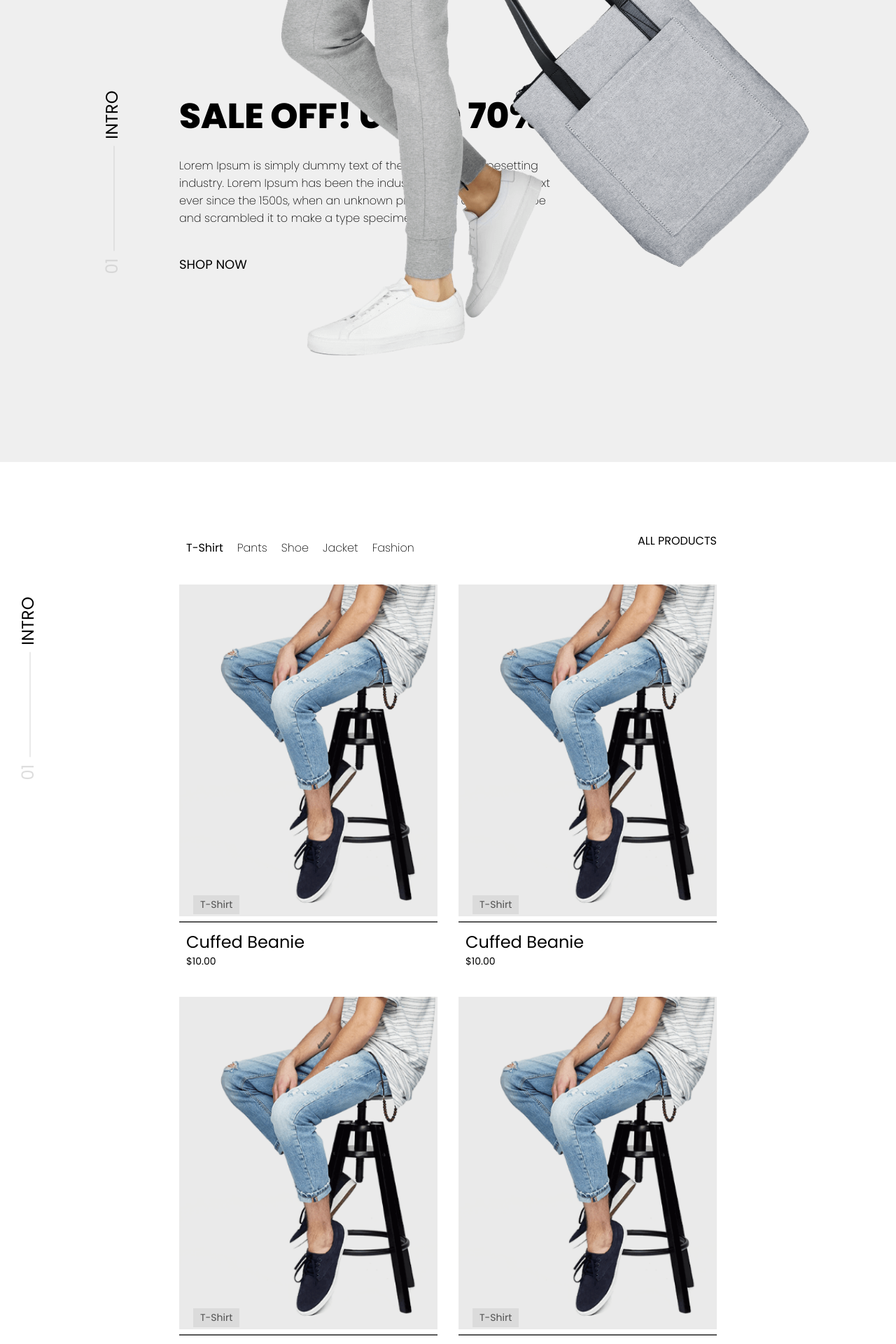
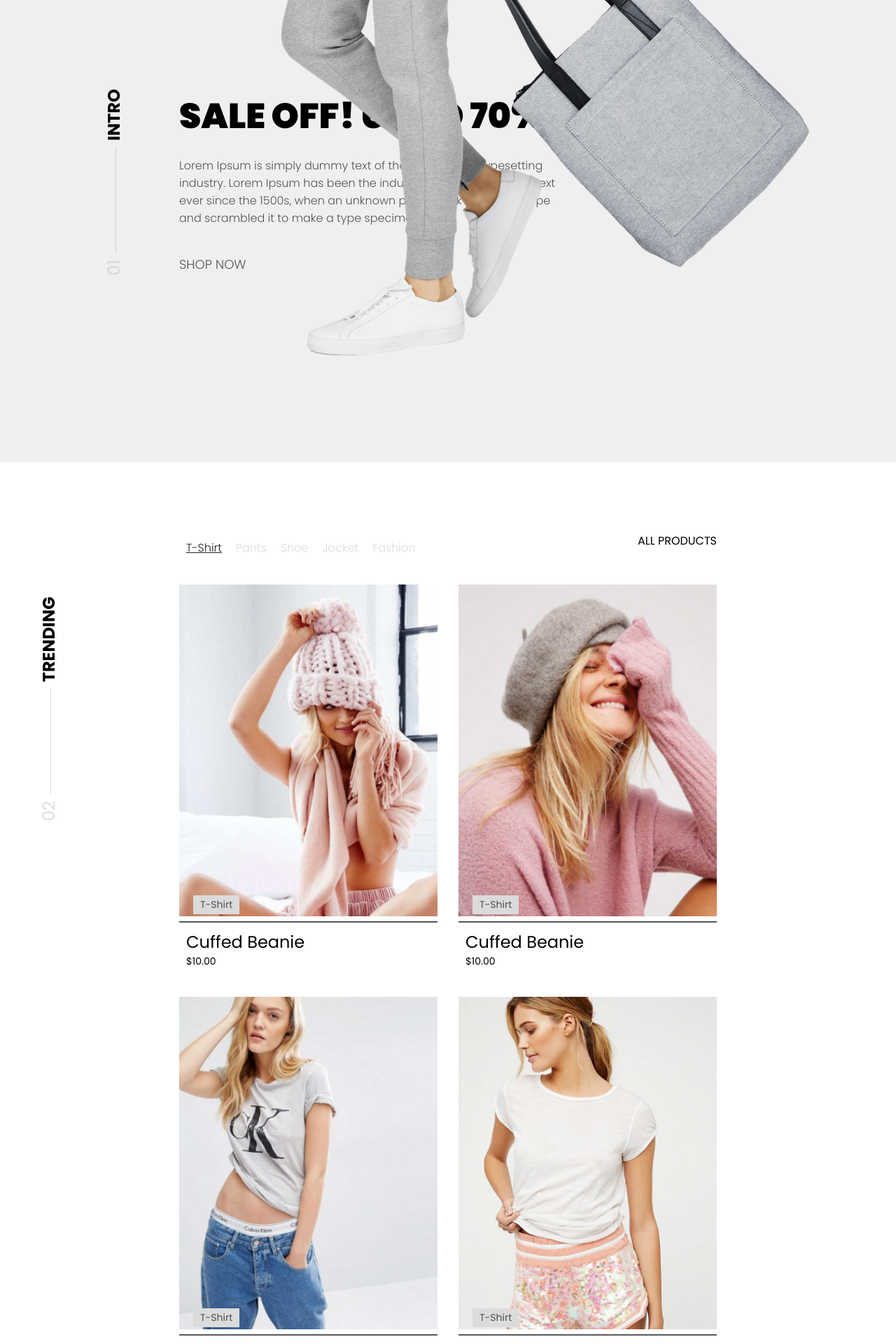
Before and after one commit to mucahidyazar/sello-project, a React (Create React App) app: page / in a window 1280 px wide. Shown: the part 200-2120 px from the top of the page at 70% size. Built offline with nearby package versions, Linux system fonts and the light colour scheme.

Commit message:
Edited some typography

```diff
--- a/public/index.html
+++ b/public/index.html
@@ -28,7 +28,7 @@
 
     <!--Google Font-->
     <link
-      href="https://fonts.googleapis.com/css?family=Poppins:200,400,600,800&display=swap"
+      href="https://fonts.googleapis.com/css?family=Poppins:300,400,700,900&display=swap"
       rel="stylesheet"
     />
 
--- a/src/components/Category/_Category.scss
+++ b/src/components/Category/_Category.scss
@@ -11,11 +11,11 @@
   }
 
   &__list {
-    font-weight: 200;
     color: $color-grey-1;
   }
 
   ul li {
     margin-bottom: 1rem;
+    font-weight: $font-light;
   }
 }
--- a/src/components/FeaturedItem/FeaturedItem.js
+++ b/src/components/FeaturedItem/FeaturedItem.js
@@ -1,6 +1,11 @@
 import React from "react";
 import Item from "./Item/Item";
 import FeaturedItemImage1 from "../../public/png/image1xxl4-420x540.png";
+import FeaturedItemImage2 from "../../public/png/Bobbi_Chunky_Pom_Beanie2-570x727.png";
+import FeaturedItemImage3 from "../../public/png/Bobbi_Chunky_Pom_Beanie-1.png";
+import FeaturedItemImage4 from "../../public/png/Bobbi_Chunky_Pom_Beanie-2.png";
+import FeaturedItemImage5 from "../../public/png/Bobbi_Chunky_Pom_Beanie-9.png";
+import FeaturedItemImage6 from "../../public/png/Bobbi_Chunky_Pom_Beanie-4.png";
 
 export default function FeaturedItem() {
   return (
@@ -12,11 +17,11 @@ export default function FeaturedItem() {
       <div className="container">
         <div className="featured-item__body">
           <Item image={FeaturedItemImage1} />
-          <Item image={FeaturedItemImage1} />
-          <Item image={FeaturedItemImage1} />
-          <Item image={FeaturedItemImage1} />
-          <Item image={FeaturedItemImage1} />
-          <Item image={FeaturedItemImage1} />
+          <Item image={FeaturedItemImage2} />
+          <Item image={FeaturedItemImage3} />
+          <Item image={FeaturedItemImage4} />
+          <Item image={FeaturedItemImage5} />
+          <Item image={FeaturedItemImage6} />
         </div>
       </div>
     </section>
--- a/src/components/FeaturedItem/_FeaturedItem.scss
+++ b/src/components/FeaturedItem/_FeaturedItem.scss
@@ -82,6 +82,7 @@
 
     &:last-child {
       text-transform: uppercase;
+      font-weight: $font-bold;
     }
 
     &:not(:last-child) {
--- a/src/components/Footer/_Footer.scss
+++ b/src/components/Footer/_Footer.scss
@@ -32,7 +32,7 @@
   }
 
   &__list {
-    font-weight: 200;
+    font-weight: $font-light;
     color: $color-grey-1;
   }
 
--- a/src/components/Header/_Header.scss
+++ b/src/components/Header/_Header.scss
@@ -12,16 +12,19 @@ header {
 
   &--title {
     margin-bottom: 2rem;
-    font-weight: 800;
+    font-weight: $font-black;
   }
 
   &--body {
     margin-bottom: 4rem;
-    font-weight: 200;
+    font-weight: $font-light;
+    color: $color-black-2;
   }
 
   &--button {
     font-size: 1.8rem;
+    color: $color-black-2;
+    font-weight: $font-light;
     text-transform: uppercase;
   }
 }
@@ -36,6 +39,7 @@ header {
 
     &:last-child {
       text-transform: uppercase;
+      font-weight: $font-bold;
     }
 
     &:not(:last-child) {
--- a/src/components/Nav/_Nav.scss
+++ b/src/components/Nav/_Nav.scss
@@ -32,10 +32,13 @@
 
   &--item {
     padding: 1rem;
+    font-weight: 200;
+    color: $color-light-1;
   }
 
-  &--item:not(:first-child) {
-    font-weight: 200;
+  &--item:first-child {
+    color: $color-black-1;
+    text-decoration: underline;
   }
 }
 
--- a/src/components/OurStory/OurStory.js
+++ b/src/components/OurStory/OurStory.js
@@ -1,6 +1,8 @@
 import React from "react";
 import Item from "./Item/Item";
-import ourStoryImage1 from "../../public/png/pampas-grass-1.png";
+import ourStoryImage1 from "../../public/png/pampas-grass-12-1.png";
+import ourStoryImage2 from "../../public/png/pampas-grass-1.png";
+import ourStoryImage3 from "../../public/png/7-Le-Fashion-Blog-A-Fashionable-Home-Minimal-Bright-Walk-In-Closet-Scandinavian-Minimal-Interior-Design-Drawers-Via-Stylizimo.png";
 
 export default function OurStory() {
   return (
@@ -12,8 +14,8 @@ export default function OurStory() {
       <div className="container">
         <div className="our-story-item__body">
           <Item image={ourStoryImage1} />
-          <Item image={ourStoryImage1} />
-          <Item image={ourStoryImage1} />
+          <Item image={ourStoryImage2} />
+          <Item image={ourStoryImage3} />
         </div>
       </div>
     </section>
--- a/src/components/OurStory/_OurStory.scss
+++ b/src/components/OurStory/_OurStory.scss
@@ -37,12 +37,12 @@
   }
   div:nth-of-type(2) {
     font-size: 1.6rem;
-    font-weight: 200;
+    font-weight: $font-light;
     margin-bottom: 2rem;
   }
   div:last-child {
-    font-weight: 200;
-    font-size: 1.6rem;
+    font-weight: $font-light;
+    font-size: 1.8rem;
     text-transform: uppercase;
   }
 }
@@ -77,6 +77,7 @@
 }
 
 .our-story__title {
+  display: inline-block;
   position: absolute;
   top: 0;
   left: 0;
@@ -89,6 +90,7 @@
 
     &:last-child {
       text-transform: uppercase;
+      font-weight: $font-bold;
     }
 
     &:not(:last-child) {
--- a/src/components/Trending/Trending.js
+++ b/src/components/Trending/Trending.js
@@ -1,10 +1,10 @@
 import React from "react";
-import trendingImage1 from "../../public/png/Bobbi_Chunky_Pom_Beanie-1.png";
-import trendingImage2 from "../../public/png/Bobbi_Chunky_Pom_Beanie-2.png";
-import trendingImage3 from "../../public/png/Bobbi_Chunky_Pom_Beanie-3.png";
-import trendingImage4 from "../../public/png/Bobbi_Chunky_Pom_Beanie-4.png";
-import trendingImage5 from "../../public/png/Bobbi_Chunky_Pom_Beanie-5.png";
-import trendingImage6 from "../../public/png/Bobbi_Chunky_Pom_Beanie-6.png";
+import trendingImage1 from "../../public/png/Bobbi_Chunky_Pom_Beanie-5.png";
+import trendingImage2 from "../../public/png/Bobbi_Chunky_Pom_Beanie-7.png";
+import trendingImage3 from "../../public/png/Bobbi_Chunky_Pom_Beanie-9.png";
+import trendingImage4 from "../../public/png/Bobbi_Chunky_Pom_Beanie-6.png";
+import trendingImage5 from "../../public/png/Bobbi_Chunky_Pom_Beanie-8.png";
+import trendingImage6 from "../../public/png/Bobbi_Chunky_Pom_Beanie-10.png";
 import trendingImage7 from "../../public/png/Bobbi_Chunky_Pom_Beanie-7.png";
 import trendingImage8 from "../../public/png/Bobbi_Chunky_Pom_Beanie-8.png";
 import trendingImage9 from "../../public/png/Bobbi_Chunky_Pom_Beanie-9.png";
@@ -36,8 +36,8 @@ export default function Trending() {
         </div>
         <div className="trending__body">
           <div className="trending__title">
-            <span className="trending__title--item">01</span>
-            <span className="trending__title--item">Intro</span>
+            <span className="trending__title--item">02</span>
+            <span className="trending__title--item">Trending</span>
           </div>
           <div className="t-catalog">
             <div className="t-catalog__item">
@@ -53,7 +53,7 @@ export default function Trending() {
 
             <div className="t-catalog__item">
               <div className="t-catalog__item--top">
-                <img src={trendingImage1} alt="Trending Image" />
+                <img src={trendingImage2} alt="Trending Image" />
                 <div>T-Shirt</div>
               </div>
               <div className="t-catalog__item--bottom">
@@ -64,7 +64,7 @@ export default function Trending() {
 
             <div className="t-catalog__item">
               <div className="t-catalog__item--top">
-                <img src={trendingImage1} alt="Trending Image" />
+                <img src={trendingImage3} alt="Trending Image" />
                 <div>T-Shirt</div>
               </div>
               <div className="t-catalog__item--bottom">
@@ -75,7 +75,7 @@ export default function Trending() {
 
             <div className="t-catalog__item">
               <div className="t-catalog__item--top">
-                <img src={trendingImage1} alt="Trending Image" />
+                <img src={trendingImage4} alt="Trending Image" />
                 <div>T-Shirt</div>
               </div>
               <div className="t-catalog__item--bottom">
@@ -86,7 +86,7 @@ export default function Trending() {
 
             <div className="t-catalog__item">
               <div className="t-catalog__item--top">
-                <img src={trendingImage1} alt="Trending Image" />
+                <img src={trendingImage5} alt="Trending Image" />
                 <div>T-Shirt</div>
               </div>
               <div className="t-catalog__item--bottom">
@@ -97,7 +97,7 @@ export default function Trending() {
 
             <div className="t-catalog__item">
               <div className="t-catalog__item--top">
-                <img src={trendingImage1} alt="Trending Image" />
+                <img src={trendingImage6} alt="Trending Image" />
                 <div>T-Shirt</div>
               </div>
               <div className="t-catalog__item--bottom">
--- a/src/components/Trending/_Trending.scss
+++ b/src/components/Trending/_Trending.scss
@@ -27,6 +27,7 @@
 
     &:last-child {
       text-transform: uppercase;
+      font-weight: $font-bold;
     }
 
     &:not(:last-child) {
--- a/src/public/scss/base/_typography.scss
+++ b/src/public/scss/base/_typography.scss
@@ -1,9 +1,14 @@
 body {
   font-size: 1.6rem;
-  font-family: "Poppins", sans-serif;
+  font-family: "Poppins";
 }
 
 .container {
   width: 60%;
   margin: auto;
 }
+
+$font-light: 300;
+$font-regular: 400;
+$font-bold: 700;
+$font-black: 900;
```
